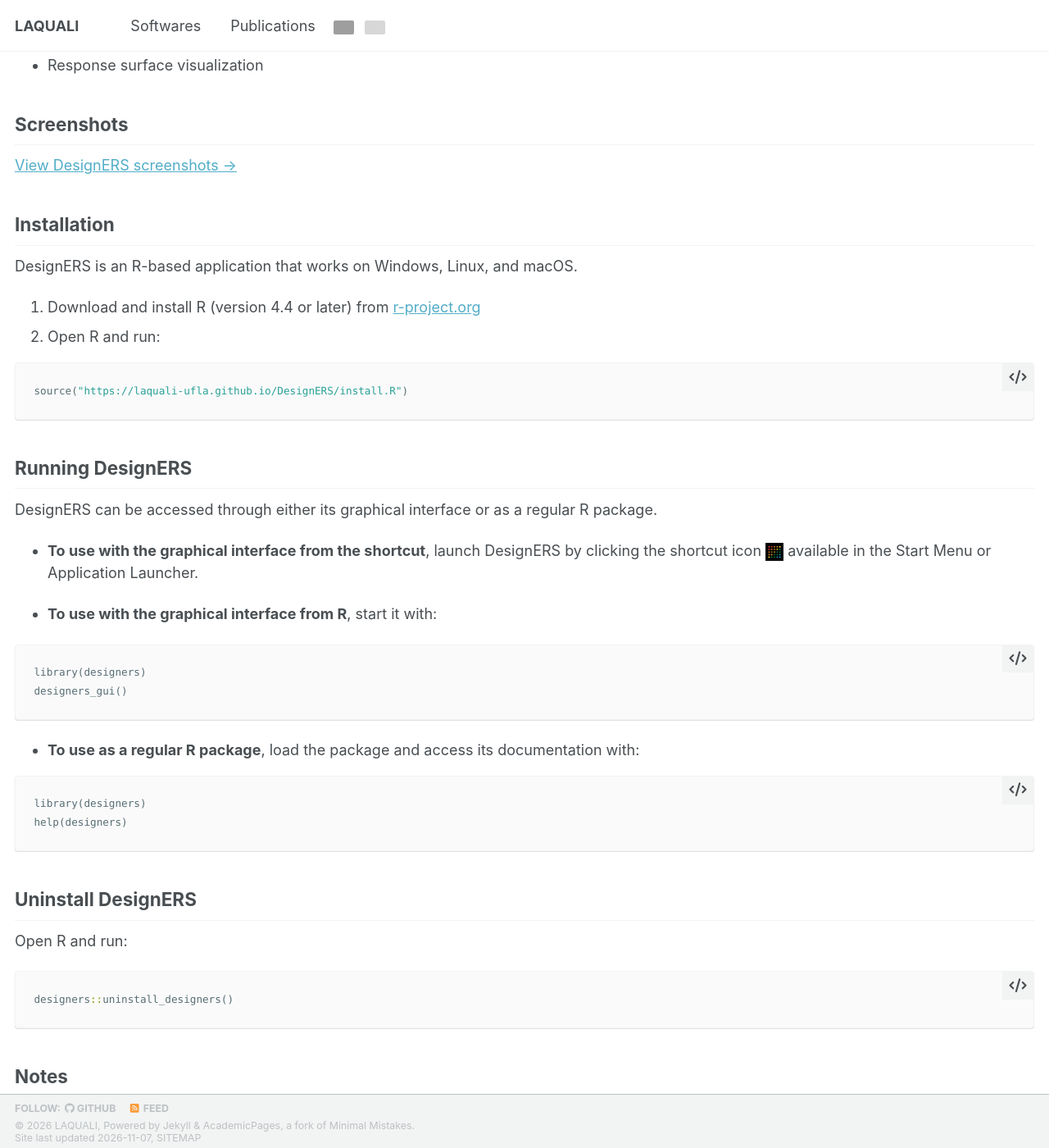
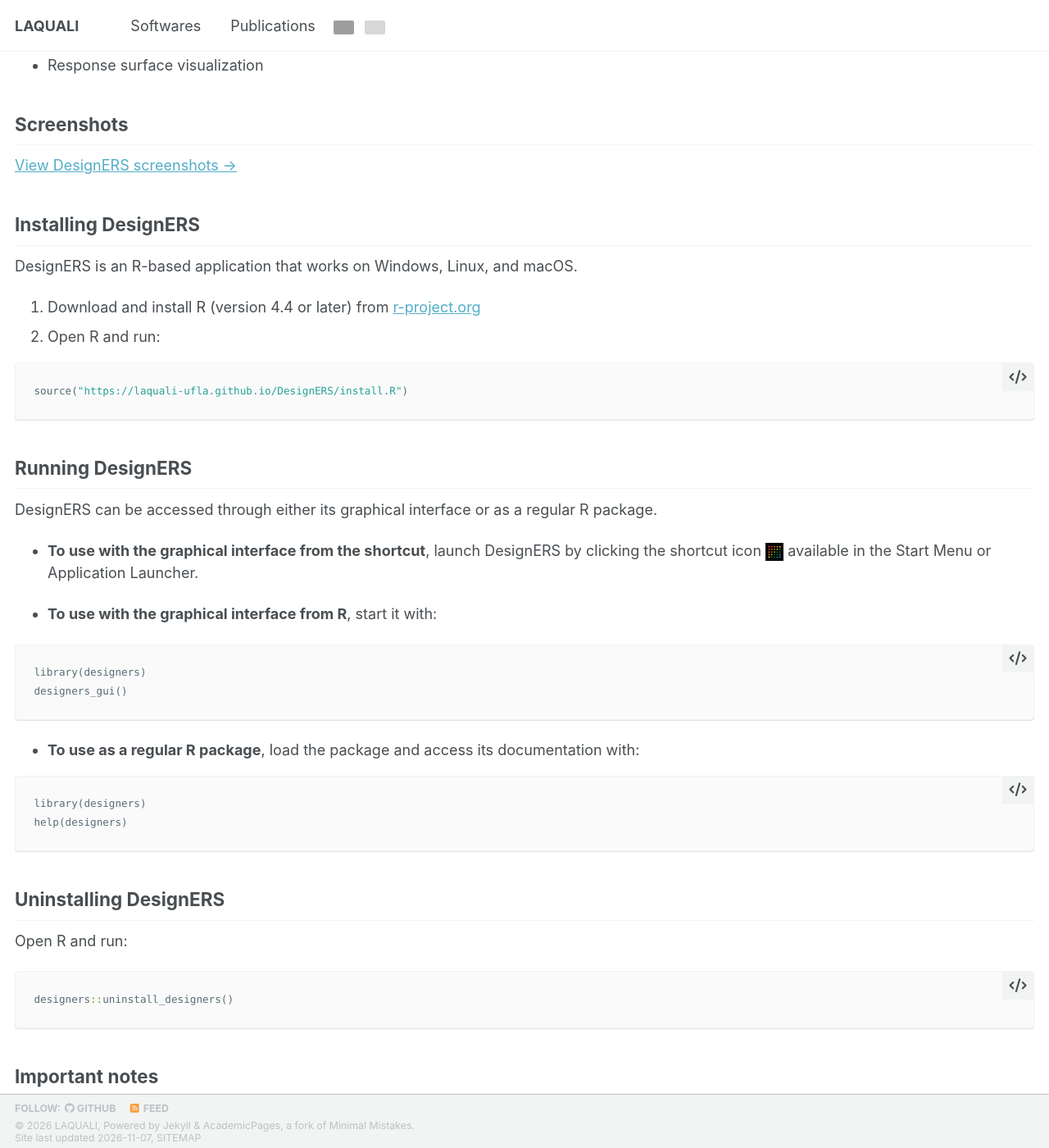
Before and after one commit to LAQUALI-UFLA/laquali-ufla.github.io, a Jekyll site: the page built from _pages/softwares/designers_temporary.md, in a window 1280 px wide and 1400 px high, scrolled down 751 px. Shown: the whole window at 82% size. Built offline with Jekyll 4.4.1, drawn with Linux system fonts in a browser that asks for light colours; a style sheet for code colours, icons or effects is not loaded; grey boxes are pictures that could not be loaded.

Commit message:
Update designers_temporary.md

````diff
--- a/_pages/softwares/designers_temporary.md
+++ b/_pages/softwares/designers_temporary.md
@@ -26,7 +26,7 @@ author_profile: false
 ## Screenshots
 [View DesignERS screenshots →](/designers_screenshots/)
 
-## Installation
+## Installing DesignERS
 DesignERS is an R-based application that works on Windows, Linux, and macOS.
 
 1. Download and install R (version 4.4 or later) from [r-project.org](https://www.r-project.org/)
@@ -55,14 +55,14 @@ library(designers)
 help(designers)
 ```
 
-## Uninstall DesignERS
+## Uninstalling DesignERS
 Open R and run:
 
 ```r
 designers::uninstall_designers()
 ```
 
-## Notes
+## Important notes
 - It is recommended to disable automatic translation plugins or browser extensions when using DesignERS. These tools may automatically translate elements of the graphical interface, potentially affecting the display and proper functioning of some application components.
 
 - When DesignERS is running, your web browser may deactivate inactive tabs to reduce memory usage. If the DesignERS tab becomes inactive after a period without interaction, add the local DesignERS address to your browser's list of sites that should remain active (if this option is available).
````
